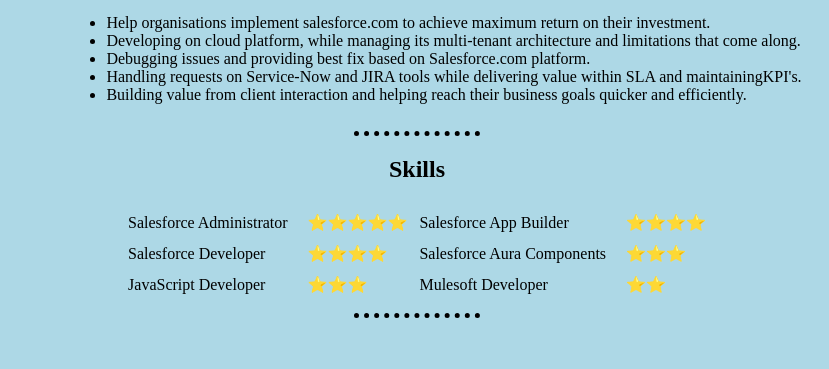
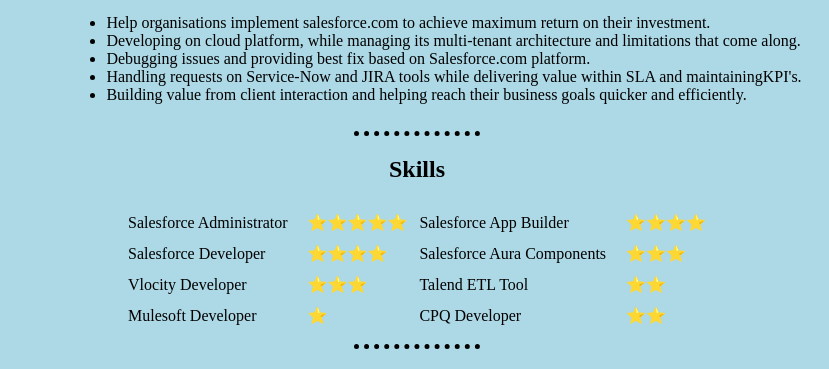
Before and after one commit to Ash0990/my-cv, a plain HTML site: page index.html in a window 1280 px wide. Shown: the part 865-1234 px from the top of the page, without its empty margins (223-1052 px from the left). Drawn offline with Linux system fonts and the light colour scheme.

Commit message:
Add files via upload

```diff
--- a/index.html
+++ b/index.html
@@ -122,11 +122,21 @@
         </tr>
         <tr>
             <td>
-                JavaScript Developer &nbsp;
+                Vlocity Developer &nbsp;
             <td>⭐⭐⭐</td>
             </td>
             <td>
+                Talend ETL Tool &nbsp;
+            <td>⭐⭐</td>
+            </td>
+        </tr>
+        <tr>
+            <td>
                 Mulesoft Developer &nbsp;
+            <td>⭐</td>
+            </td>
+            <td>
+               CPQ Developer &nbsp;
             <td>⭐⭐</td>
             </td>
         </tr>
```
